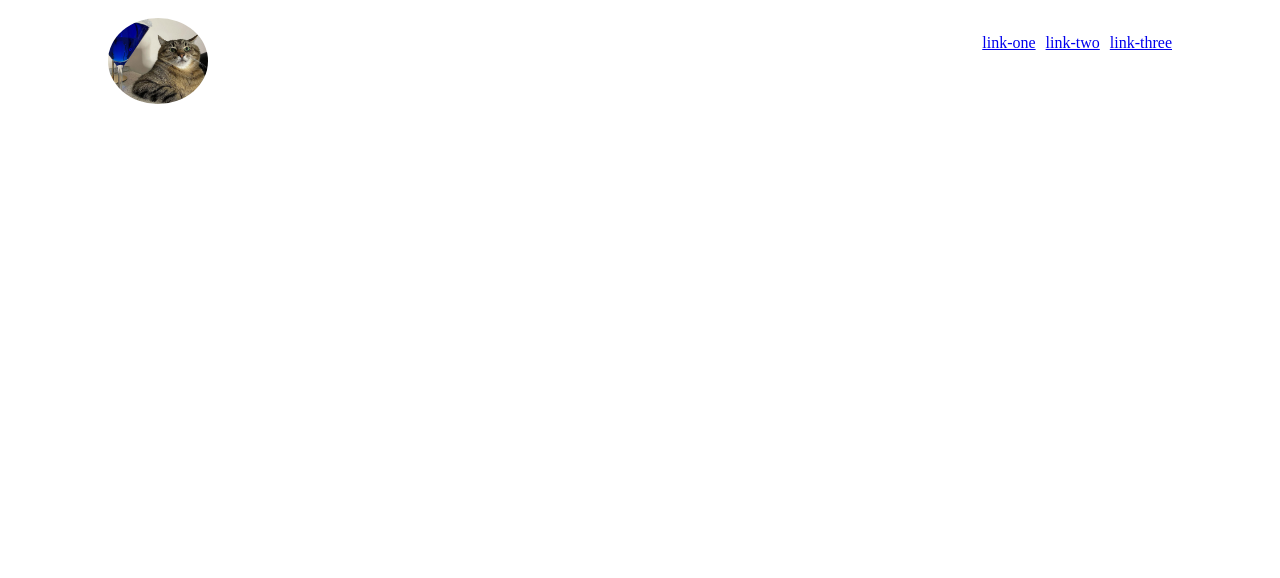
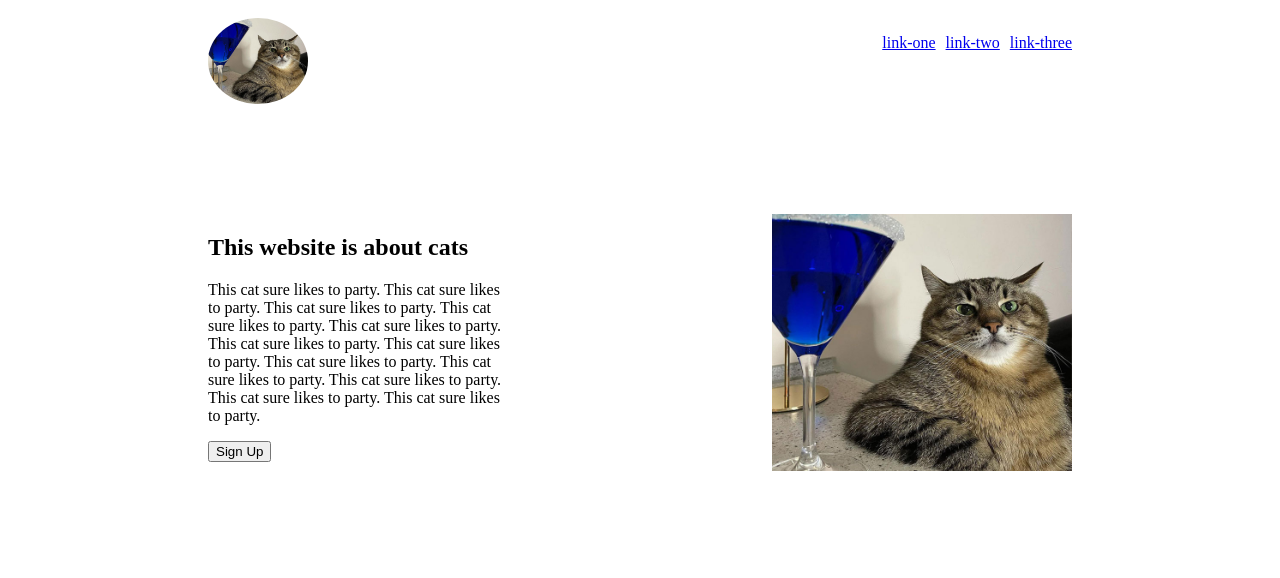
Before and after one commit to rutayo/landing-page, a plain HTML site: page index.html in a window 1280 px wide. Drawn offline with Linux system fonts and the light colour scheme.

Commit message:
first section

```diff
--- a/index.html
+++ b/index.html
@@ -18,6 +18,21 @@
             <li><a href="google.com">link-three</a></li>
         </ul>
     </div>
+    <section class="first-section">
+        <div class="left">
+            <h1>This website is about cats</h2>
+                <p>This cat sure likes to party. This cat sure likes to party. This cat sure likes to party. This cat
+                    sure likes to party. This cat sure likes to party. This cat sure likes to party. This cat sure likes
+                    to party. This cat
+                    sure likes to party. This cat sure likes to party. This cat sure likes to party. This cat sure likes
+                    to party. This cat
+                    sure likes to party.</p>
+                <button>Sign Up</button>
+        </div>
+        <div class="right">
+            <img class="Stepan" src="logo.jpeg">
+        </div>
+    </section>
 
 </body>
 
--- a/style.css
+++ b/style.css
@@ -6,7 +6,7 @@
 
 .header {
     display: flex;
-    padding: 10px 100px;
+    padding: 10px 200px;
     justify-content: space-between;
 }
 
@@ -15,3 +15,23 @@
     gap: 10px;
     list-style-type: none;
 }
+
+.first-section {
+    display:flex;
+    padding: 100px 200px;
+    gap: 20px;
+    justify-content: space-between;
+}
+
+.Stepan {
+    width: 300px;
+    height: auto;
+}
+
+.left {
+    width: 300px;
+}
+
+.left .right{
+    flex: 1;
+}
```
